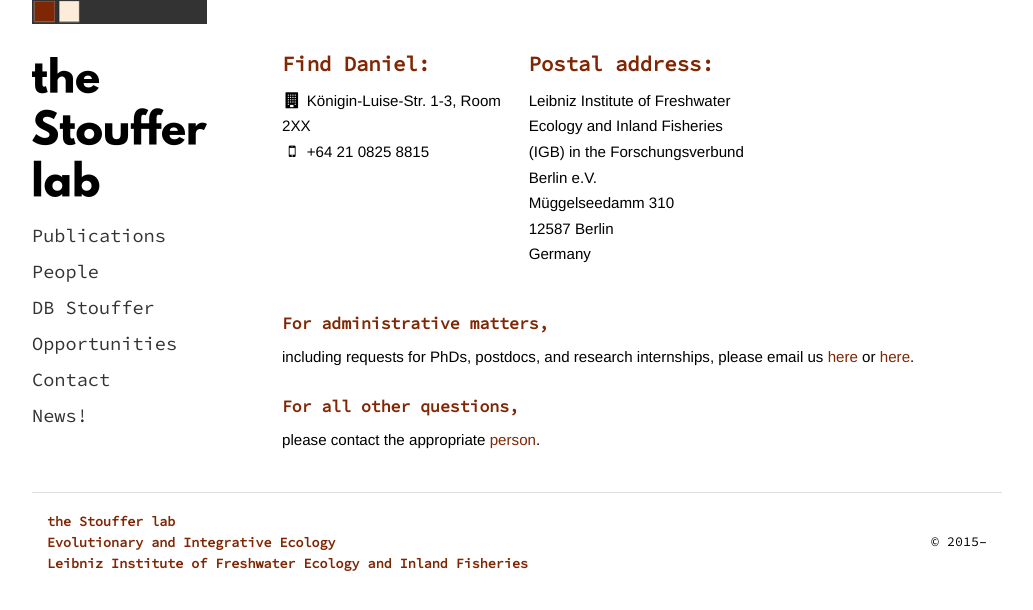
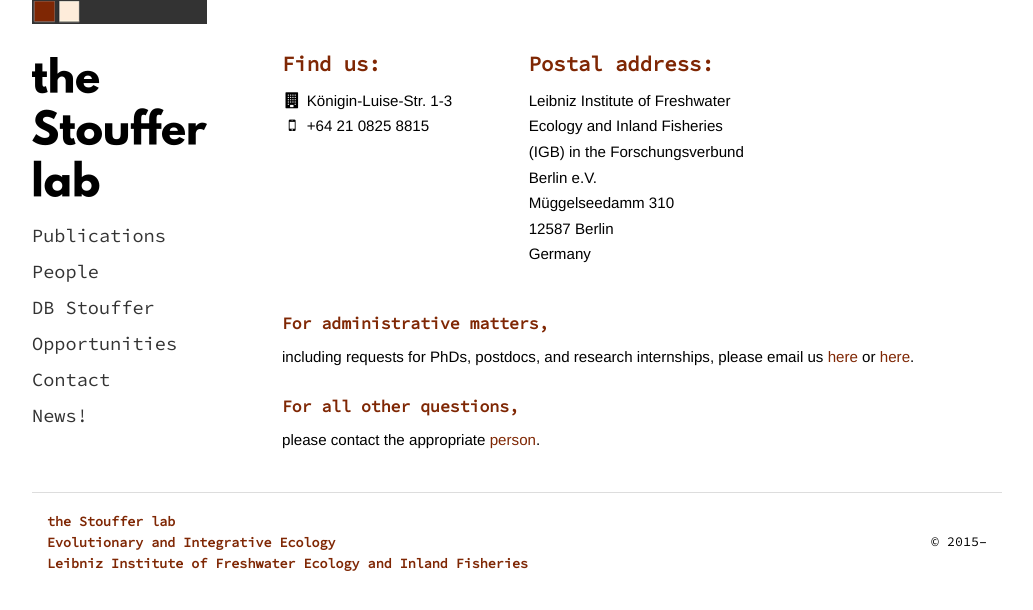
Before and after one commit to stoufferlab/stoufferlab.github.io, a Jekyll site: the page built from contact/index.html, in a window 1280 px wide, cut to the strip 167-913 px from the top of the page. Shown: the top 610 px of the strip, without its empty margins (123-1156 px from the left). Built offline with Jekyll 4.4.1, drawn with Linux system fonts in a browser that asks for light colours; nearby versions of some CDN libraries; library files that are not in the unit come from our copies; a script that is not in the unit is left out.

Commit message:
fix a minor thing

```diff
--- a/contact/index.html
+++ b/contact/index.html
@@ -21,9 +21,9 @@
   <ul class="small-block-grid-1 medium-block-grid-2 large-block-grid-3">
 
   <li>
-  <h2 style="color: rgb(127,39,4);">Find Daniel:</h2>
+  <h2 style="color: rgb(127,39,4);">Find us:</h2>
   <p class="deets">
-  <i class="fa fa-building fa-fw"></i> Königin-Luise-Str. 1-3, Room 2XX<br>
+  <i class="fa fa-building fa-fw"></i> Königin-Luise-Str. 1-3<br> <!--, Room 2XX<br>-->
   <!--<i class="fa fa-phone fa-fw"></i> +64 3 369 2880<br>-->
   <i class="fa fa-mobile fa-fw "></i> +64 21 0825 8815<br>
   </p>
```
